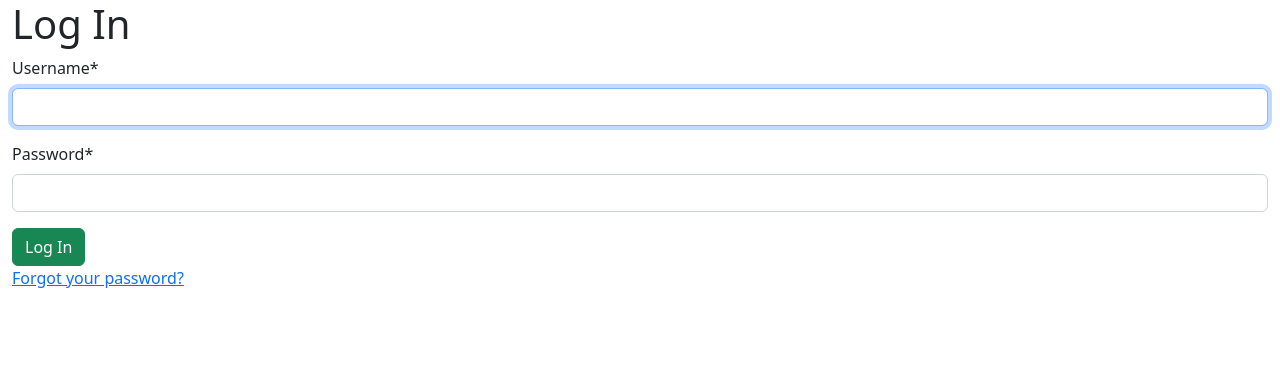
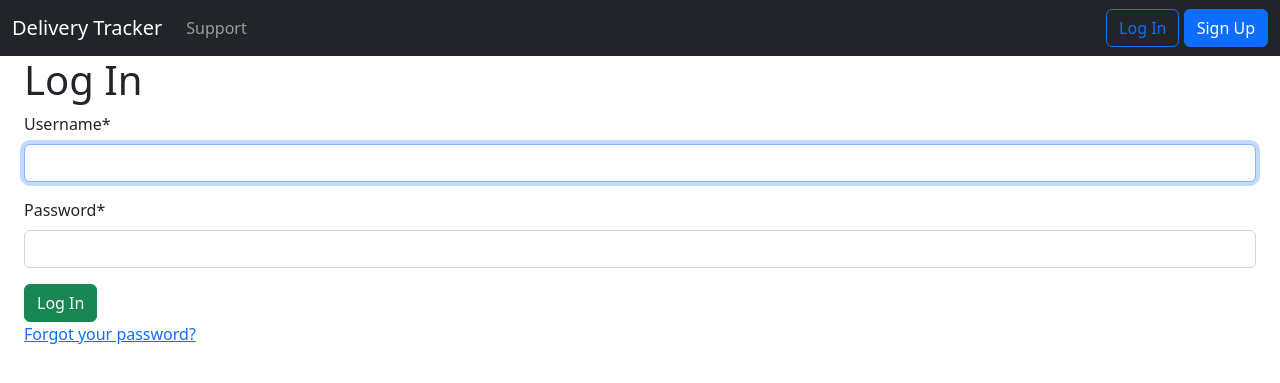
Before and after one commit to waringk/DeliveryTracker, a Django app: page /accounts/login/?next=/events/1 in a window 1280 px wide. Shown: the top 383 px of the page. Run offline with Django 4.2, Linux system fonts and the light colour scheme; some libraries are stand-ins or nearby versions.

Commit message:
Included new navbar template. Moved content to container-fluid div.

```diff
--- a/apps/tracker/templates/app-tracker/base.html
+++ b/apps/tracker/templates/app-tracker/base.html
@@ -25,7 +25,9 @@
 
 <body>
 
-<div>
+{% include 'app-tracker/navbar.html' %}
+
+<div class="container-fluid">
     {% block content %}
     {% endblock content %}
 </div>
```
